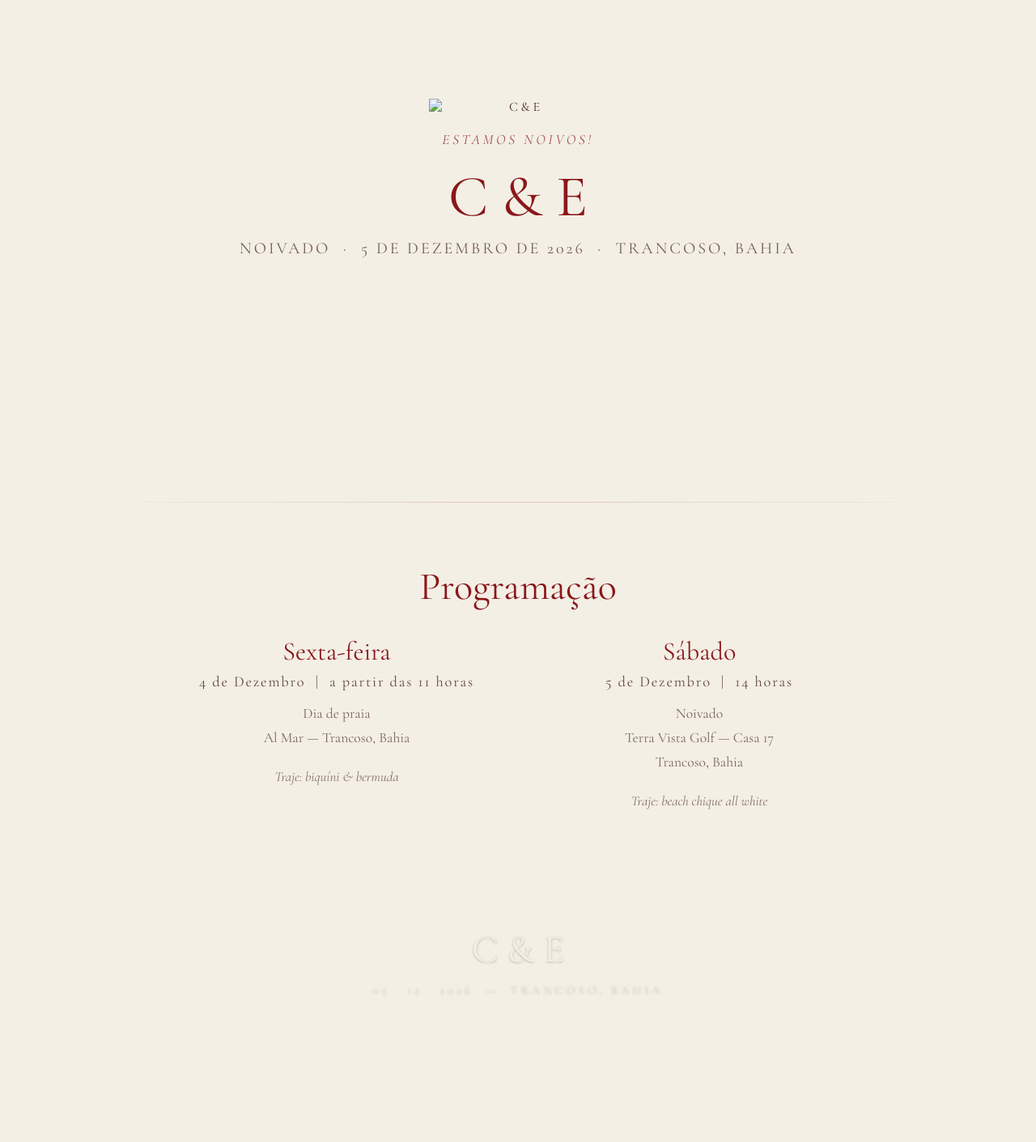
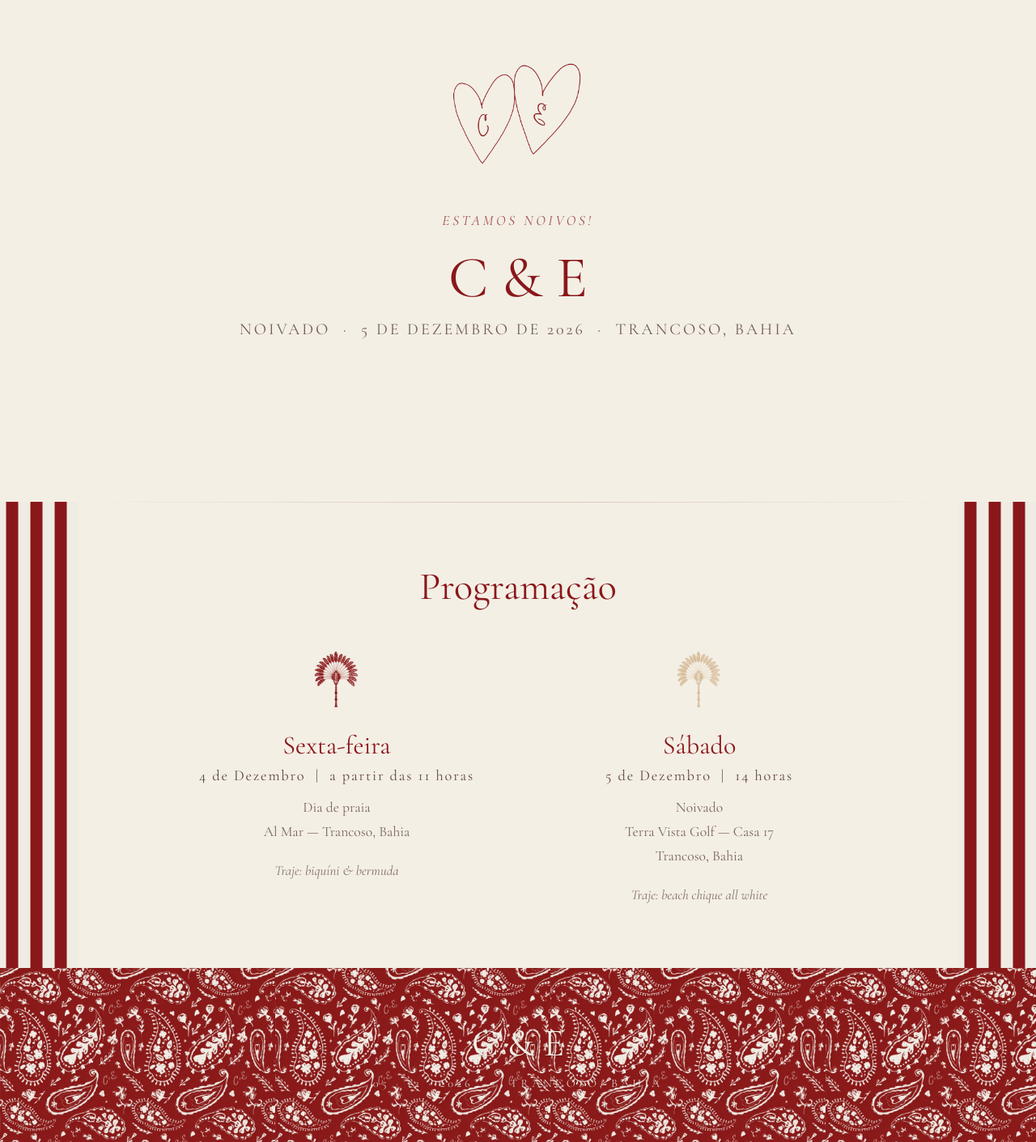
Before and after one commit to luanamagalhaes-star/noivadoCE, a plain HTML site: page index.html in a window 1280 px wide. Shown: the part 180-1591 px from the top of the page at 81% size. Before the commit the page ends 1475 px from the top, so only its background shows below. Drawn offline with nearby package versions, Linux system fonts and the light colour scheme.

Commit message:
Update index.html

```diff
--- a/index.html
+++ b/index.html
@@ -35,7 +35,7 @@ body{
   background-color:var(--cream);
 }
 
-/* FAIXA LATERAL — usa a estampa de listras que você mandou (assets/estampa-listras.jpg) */
+/* FAIXA LATERAL — usa a estampa de listras que você mandou (/estampa-listras.jpg) */
 .stripes-wrap{
   position:relative;
   overflow:hidden;
@@ -46,7 +46,7 @@ body{
   position:absolute;
   top:0;bottom:0;
   width:var(--stripe-w);
-  background-image:url('assets/estampa-listras.jpg');
+  background-image:url('/estampa-listras.jpg');
   background-size:180px auto;
   background-repeat:repeat;
   pointer-events:none;
@@ -74,7 +74,7 @@ body{
 
 /* ══════════════════════════════════════════════════════════════
    TÍTULO EM IMAGEM: como a fonte não existe, o nome do casal vira
-   uma <img> (ver <body> abaixo: troque src="assets/titulo-nomes.png"
+   uma <img> (ver <body> abaixo: troque src="/titulo-nomes.png"
    pela imagem que você vai mandar com as palavras já desenhadas).
    .hero-names-img controla só o TAMANHO da imagem do título.
    ══════════════════════════════════════════════════════════════ */
@@ -99,7 +99,7 @@ body{
   margin:0 auto;
 }
 /* Título de seção também em imagem por enquanto — mesma lógica do hero.
-   Troque assets/titulo-programacao.png quando tiver a peça pronta;
+   Troque /titulo-programacao.png quando tiver a peça pronta;
    até lá, .sec-title-fallback (texto) aparece como substituto. */
 .sec-title-img{ height:64px; width:auto; margin:0 auto 40px; display:block; }
 .sec-title-fallback{
@@ -143,7 +143,7 @@ body{
 /* ── FOOTER — usa a estampa paisley com o monograma C+E que você mandou ── */
 footer{
   text-align:center;padding:64px 40px;
-  background-image:url('assets/estampa-paisley.jpg');
+  background-image:url('/estampa-paisley.jpg');
   background-size:340px auto;
   background-repeat:repeat;
 }
@@ -185,12 +185,12 @@ footer{
      - .hero-mono → o monograma dos coraçõezinhos C+E que você mandou (já aplicado)
      - .hero-names-img → AQUI vai a imagem com "C & E" (ou os nomes completos)
        escrita na fonte especial. Por enquanto está apontando pra um arquivo
-       que ainda não existe (assets/titulo-nomes.png) — troque pelo arquivo
+       que ainda não existe (/titulo-nomes.png) — troque pelo arquivo
        real quando estiver pronto. -->
 <section id="hero">
-  <img class="hero-mono" src="assets/monograma-ce-transparent.png" alt="C & E"/>
+  <img class="hero-mono" src="/monograma-ce-transparent.png" alt="C & E"/>
   <div class="hero-eyebrow">Estamos noivos!</div>
-  <img class="hero-names-img" src="assets/titulo-nomes.png" alt="C & E" onerror="this.outerHTML='&lt;div style=\'font-family:var(--push);font-size:clamp(2.6rem,7vw,4.5rem);color:var(--vinho);margin-bottom:8px;\'&gt;C &amp; E&lt;/div&gt;'"/>
+  <img class="hero-names-img" src="/titulo-nomes.png" alt="C & E" onerror="this.outerHTML='&lt;div style=\'font-family:var(--push);font-size:clamp(2.6rem,7vw,4.5rem);color:var(--vinho);margin-bottom:8px;\'&gt;C &amp; E&lt;/div&gt;'"/>
   <div class="hero-date">Noivado &nbsp;·&nbsp; 5 de Dezembro de 2026 &nbsp;·&nbsp; Trancoso, Bahia</div>
 </section>
 
@@ -199,20 +199,20 @@ footer{
 <div class="div-line"></div>
 
 <!-- ══════════════ PROGRAMAÇÃO — Sexta e Sábado ══════════════
-     Troque os ícones (assets/icone-sexta.png / icone-sabado.png) pelos que
+     Troque os ícones (/icone-sexta.png / icone-sabado.png) pelos que
      você vai mandar, e preencha horário/local/traje de cada dia. -->
 <section id="programacao">
   <div class="sec" style="position:relative;z-index:1;">
 
     <!-- Título da seção em imagem — mesma lógica do hero. Enquanto
-         assets/titulo-programacao.png não existir, mostra o texto de baixo. -->
-    <img class="sec-title-img" src="assets/titulo-programacao.png" alt="Programação"
+         /titulo-programacao.png não existir, mostra o texto de baixo. -->
+    <img class="sec-title-img" src="/titulo-programacao.png" alt="Programação"
          onerror="this.outerHTML='&lt;div class=\'sec-title-fallback\'&gt;Programação&lt;/div&gt;'"/>
 
     <div class="prog-row">
       <!-- SEXTA-FEIRA (ícone vinho) -->
       <div class="prog-single">
-        <img class="prog-icon" src="assets/icone-sexta.png" alt="Folha de palmeira" onerror="this.style.display='none'"/>
+        <img class="prog-icon" src="/icone-sexta.png" alt="Folha de palmeira" onerror="this.style.display='none'"/>
         <div class="prog-day">Sexta-feira</div>
         <div class="prog-dt">4 de Dezembro &nbsp;|&nbsp; a partir das 11 horas</div>
         <p class="prog-loc">Dia de praia<br/>Al Mar — Trancoso, Bahia</p>
@@ -220,7 +220,7 @@ footer{
       </div>
       <!-- SÁBADO (ícone bege) -->
       <div class="prog-single">
-        <img class="prog-icon" src="assets/icone-sabado.png" alt="Folha de palmeira" onerror="this.style.display='none'"/>
+        <img class="prog-icon" src="/icone-sabado.png" alt="Folha de palmeira" onerror="this.style.display='none'"/>
         <div class="prog-day">Sábado</div>
         <div class="prog-dt">5 de Dezembro &nbsp;|&nbsp; 14 horas</div>
         <p class="prog-loc">Noivado<br/>Terra Vista Golf — Casa 17<br/>Trancoso, Bahia</p>
```
